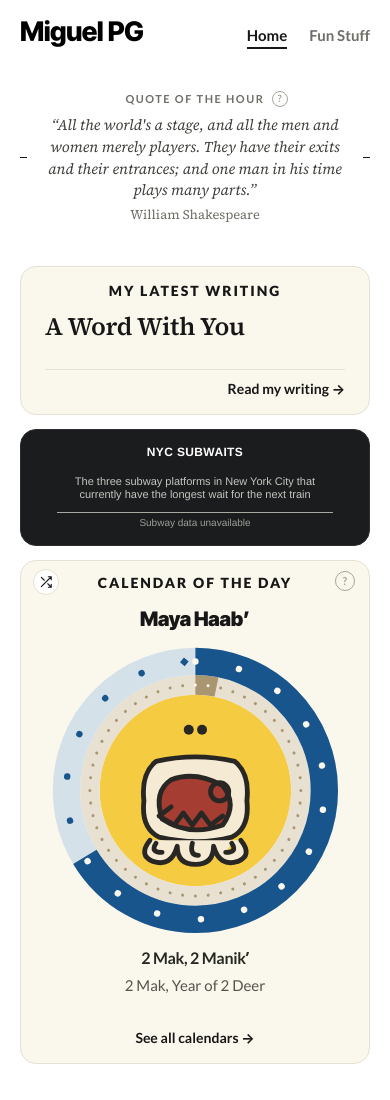
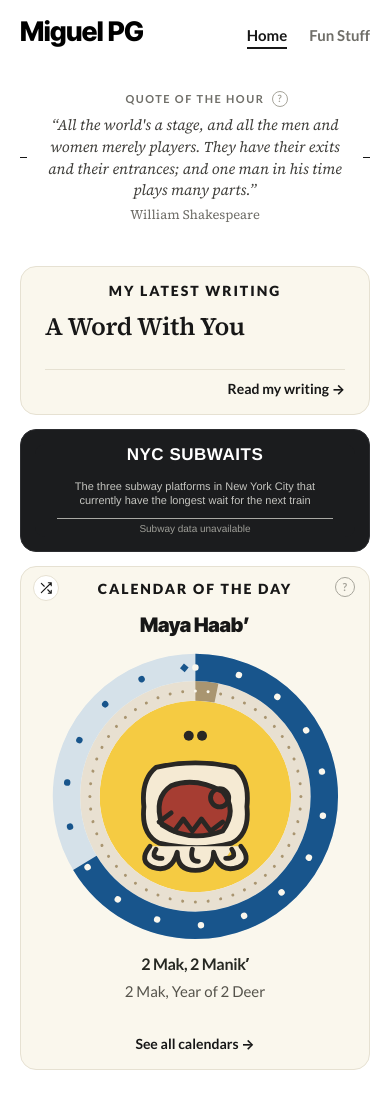
Before and after one commit to mpg603/mpg, a plain HTML site: page index.html in a window 390 px wide. Drawn offline with Linux system fonts and the light colour scheme; no server answers.

Commit message:
font subway

```diff
--- a/index.html
+++ b/index.html
@@ -70,7 +70,7 @@ a{color:inherit}
 .sw{--swf:"Helvetica Neue",Helvetica,Arial,sans-serif;font-family:var(--swf);color:#f2f2ef;background:#1b1c1e;border:1px solid #2c2d30;border-radius:16px;width:100%;max-width:520px;padding:14px;box-sizing:border-box}
 .sw *{box-sizing:border-box}
 .sw-screen{background:#1b1c1e;border:0;border-radius:10px;padding:2px 8px 2px;text-align:center;container-type:inline-size}
-.sw-t{font:700 clamp(12px,3.9cqw,18px)/1.1 var(--swf);letter-spacing:.03em;text-transform:uppercase;margin:0 0 16px;white-space:nowrap;color:#fff}
+.sw-t{font:700 clamp(17px,5.6cqw,23px)/1.1 var(--swf);letter-spacing:.03em;text-transform:uppercase;margin:0 0 16px;white-space:nowrap;color:#fff}
 .sw-list{list-style:none;margin:0;padding:0;text-align:left}
 .sw-list li{position:relative;display:grid;grid-template-columns:auto minmax(0,1fr) auto;align-items:center;column-gap:clamp(9px,3cqw,16px);padding:clamp(9px,2.9cqw,15px) clamp(2px,1cqw,6px)}
 .sw-list li+li::before{content:"";position:absolute;top:var(--sn,0px);left:clamp(12px,4.5cqw,24px);right:clamp(12px,4.5cqw,24px);height:0;border-top:1px solid #a9a9a4}
@@ -151,13 +151,13 @@ const day=Math.floor((Date.now()-new Date().getTimezoneOffset()*60000)/864e5);
 const ymd=new Date(Date.now()-new Date().getTimezoneOffset()*60000).toISOString().slice(0,10),PIN={"2026-11-26": "maya-long-count"}; // a date listed in PIN shows that calendar instead of the shuffled pick
 const id=PIN[ymd]||POOL[((day%POOL.length)+POOL.length)%POOL.length],c=document.getElementById('cell'),to='calendars.html';
 c.innerHTML='<div class="chead">Calendar of the day <button class="hint" type="button" aria-label="About the calendar of the day" data-tip="A new calendar every day, picked at random from the collection. Tap the card to see all of them, or use the shuffle button for another.">?</button></div>';
-const f=document.createElement('iframe');f.setAttribute('aria-label',id);f.src='widgets/'+id+'.html?embed=1&v=1795753662&dial='+DIAL;f.style.height=(H[id]||420)+'px';
+const f=document.createElement('iframe');f.setAttribute('aria-label',id);f.src='widgets/'+id+'.html?embed=1&v=1795754713&dial='+DIAL;f.style.height=(H[id]||420)+'px';
 c.appendChild(f);addEventListener('message',e=>{if(e.source===f.contentWindow&&e.data&&e.data.type==='calendar:height')f.style.height=e.data.height+'px'});
 let cur=id;c.insertAdjacentHTML('beforeend','<a class="hit" href="'+to+'" aria-label="See all calendars, starting at '+id+'"></a><a class="more" href="'+to+'">See all calendars →</a>');
 const btn=document.createElement('button');btn.type='button';btn.className='shuf';btn.setAttribute('aria-label','Show a different calendar');
 btn.innerHTML='<svg viewBox="0 0 24 24" fill="none" stroke="currentColor" stroke-width="1.9" stroke-linecap="round" stroke-linejoin="round" aria-hidden="true"><path d="M16 3h5v5M4 20 21 3M21 16v5h-5M15 15l6 6M4 4l5 5"/></svg>';
 let deck=[];btn.addEventListener('click',()=>{if(!deck.length){deck=POOL.filter(x=>x!==cur);for(let i=deck.length-1;i>0;i--){const j=Math.floor(Math.random()*(i+1));[deck[i],deck[j]]=[deck[j],deck[i]]}}
-cur=deck.pop();f.setAttribute('aria-label',cur);f.style.height=(H[cur]||420)+'px';f.src='widgets/'+cur+'.html?embed=1&v=1795753662&dial='+DIAL;c.querySelector('.hit').setAttribute('aria-label','See all calendars, starting at '+cur)});
+cur=deck.pop();f.setAttribute('aria-label',cur);f.style.height=(H[cur]||420)+'px';f.src='widgets/'+cur+'.html?embed=1&v=1795754713&dial='+DIAL;c.querySelector('.hit').setAttribute('aria-label','See all calendars, starting at '+cur)});
 c.appendChild(btn);
 </script>
 <script>(()=>{
```
Also changed, not shown: widgets/subway-wait.html (+1 -1 lines).
